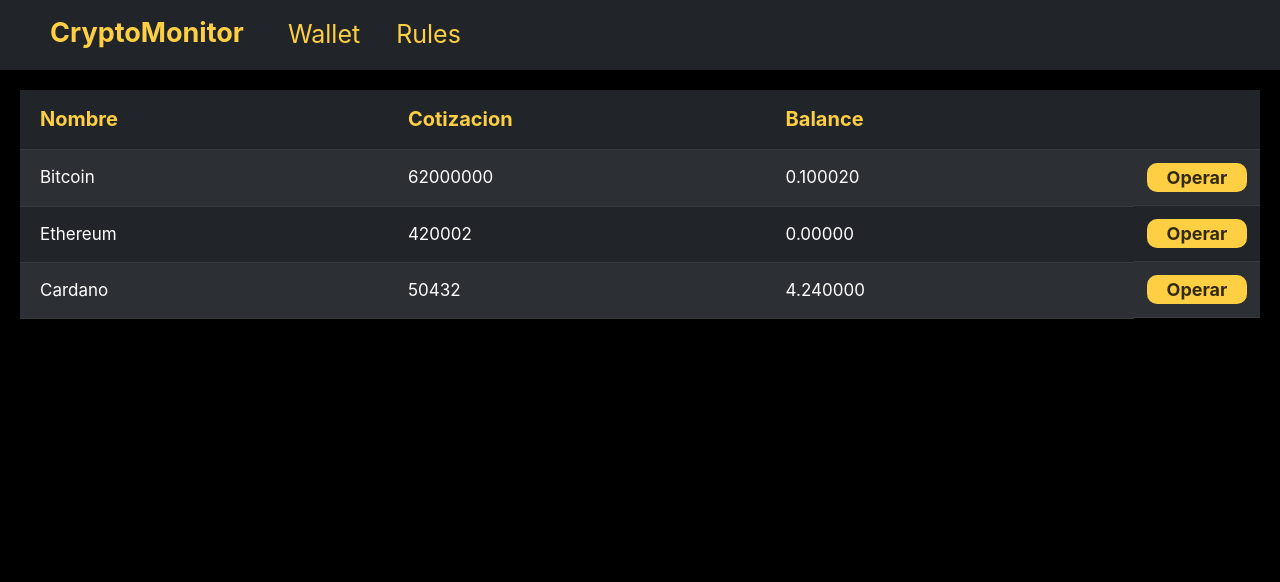
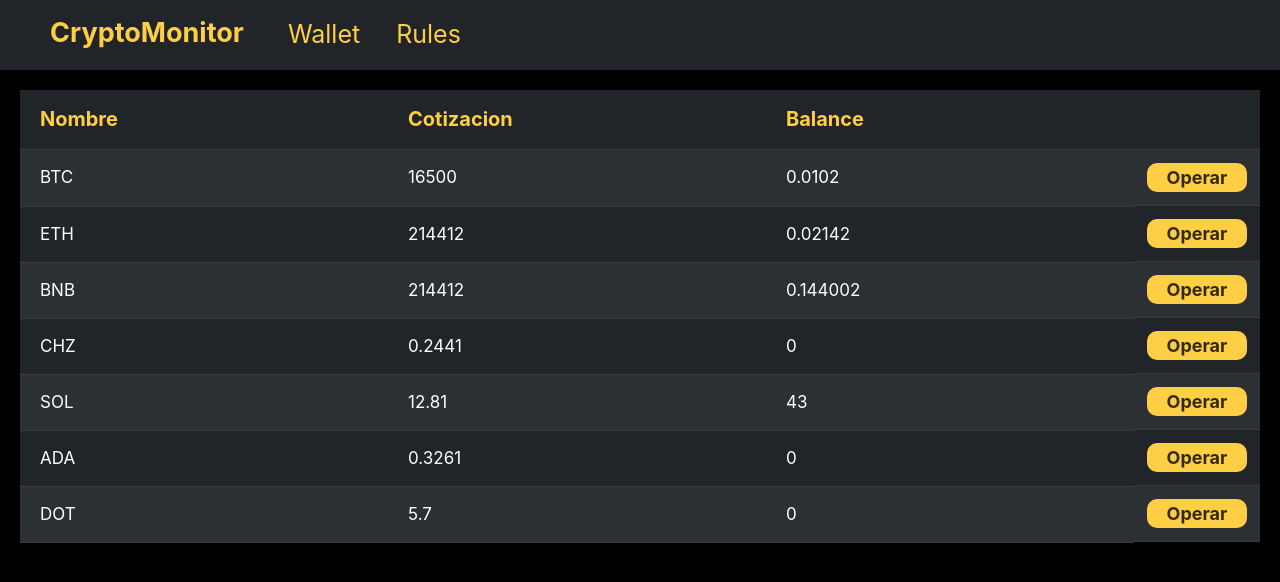
Before and after one commit to Melzr/CryptoMonitor, a React (Create React App) app in the folder frontend/: page / in a window 1280 px wide. Shown: the top 582 px of the page. Built offline with nearby package versions, Linux system fonts and the light colour scheme.

Commit message:
add wallet details

```diff
--- a/frontend/src/containers/Wallet/index.tsx
+++ b/frontend/src/containers/Wallet/index.tsx
@@ -8,6 +8,45 @@ import { useDispatch } from "react-redux";
 import { setSelectedCoin } from "../../state/actions";
 
 export const Wallet = () => {
+
+  const COINS = [
+    {
+      name: "BTC",
+      price: 16500,
+      amount:0.010200,
+    },
+    {
+      name: "ETH",
+      price: 214412,
+      amount:0.02142,
+    },
+    {
+      name: "BNB",
+      price: 214412,
+      amount: 0.1440020,
+    },
+    {
+      name: "CHZ",
+      price: 0.2441,
+      amount:0.00,
+    },
+    {
+      name: "SOL",
+      price: 12.81,
+      amount:43,
+    },
+    {
+      name: "ADA",
+      price: 0.3261,
+      amount:0.00,
+    },
+    {
+      name: "DOT",
+      price: 5.70,
+      amount:0.00,
+    },
+  ];
+
   const [modalShow, setModalShow] = React.useState(false);
   const dispatch = useDispatch();
 
@@ -40,36 +79,20 @@ export const Wallet = () => {
           </tr>
         </thead>
         <tbody>
+          {COINS.map((coin) => {
+            return (
               <tr>
-            <td className="wallet-cell">Bitcoin</td>
-            <td className="wallet-cell">62000000</td>
-            <td className="wallet-cell">0.100020</td>
+                <td className="wallet-cell">{coin.name}</td>
+                <td className="wallet-cell">{coin.price}</td>
+                <td className="wallet-cell">{coin.amount}</td>
                 <td className="operate-column">
-              <OperateButton onClick={() => handleClick('Bitcoin')}>
+                  <OperateButton onClick={() => handleClick(coin.name)}>
                     Operar
                   </OperateButton>
                 </td>
               </tr>
-          <tr>
-            <td className="wallet-cell">Ethereum</td>
-            <td className="wallet-cell">420002</td>
-            <td className="wallet-cell">0.00000</td>
-            <td className="operate-column">
-              <OperateButton onClick={() => handleClick('Ethereum')}>
-                Operar
-              </OperateButton>
-            </td>
-          </tr>
-          <tr>
-            <td className="wallet-cell">Cardano</td>
-            <td className="wallet-cell">50432</td>
-            <td className="wallet-cell">4.240000</td>
-            <td className="operate-column">
-              <OperateButton onClick={() => setModalShow(true)}>
-                Operar
-              </OperateButton>
-            </td>
-          </tr>
+            );
+          })}
         </tbody>
       </table>
     </MainContainer>
```
Also changed, not shown: 1 other file (tests, documents, lock files or other folders). Lines whose indentation alone changed are shown as unchanged.
